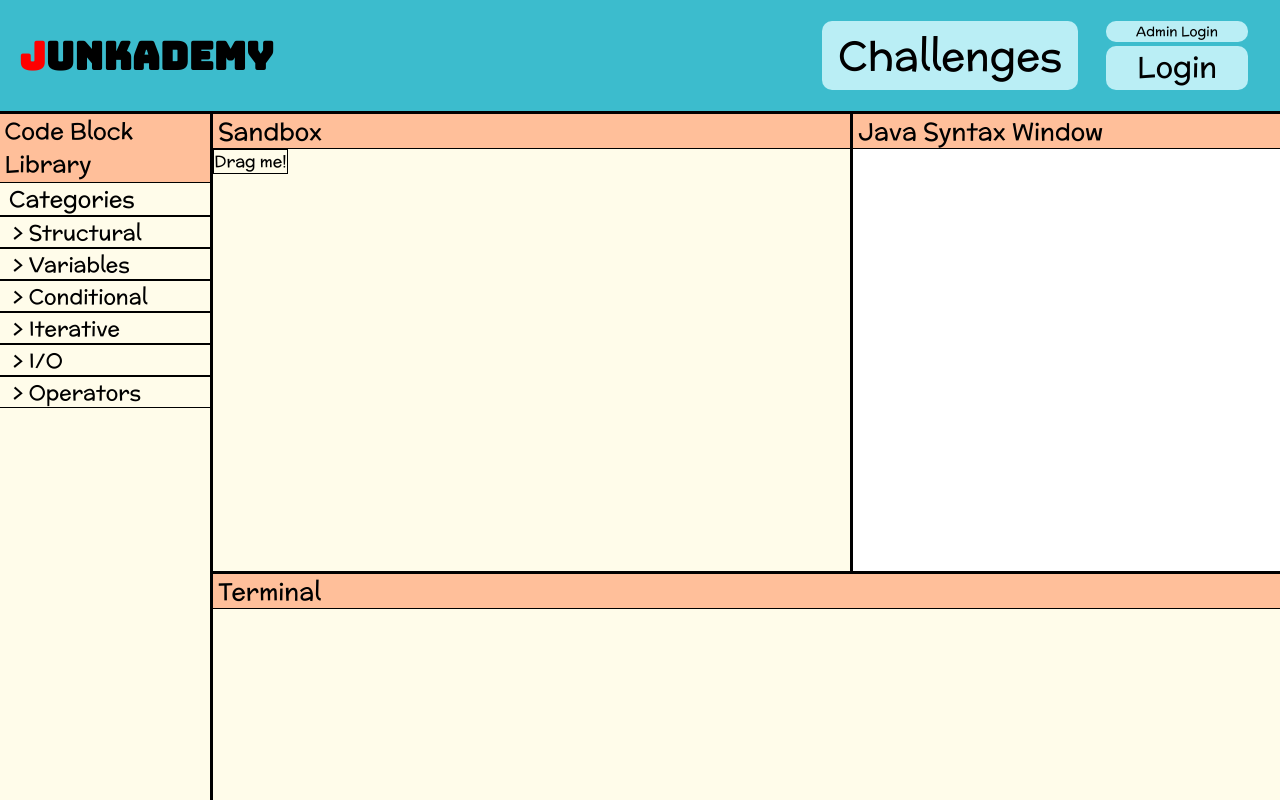
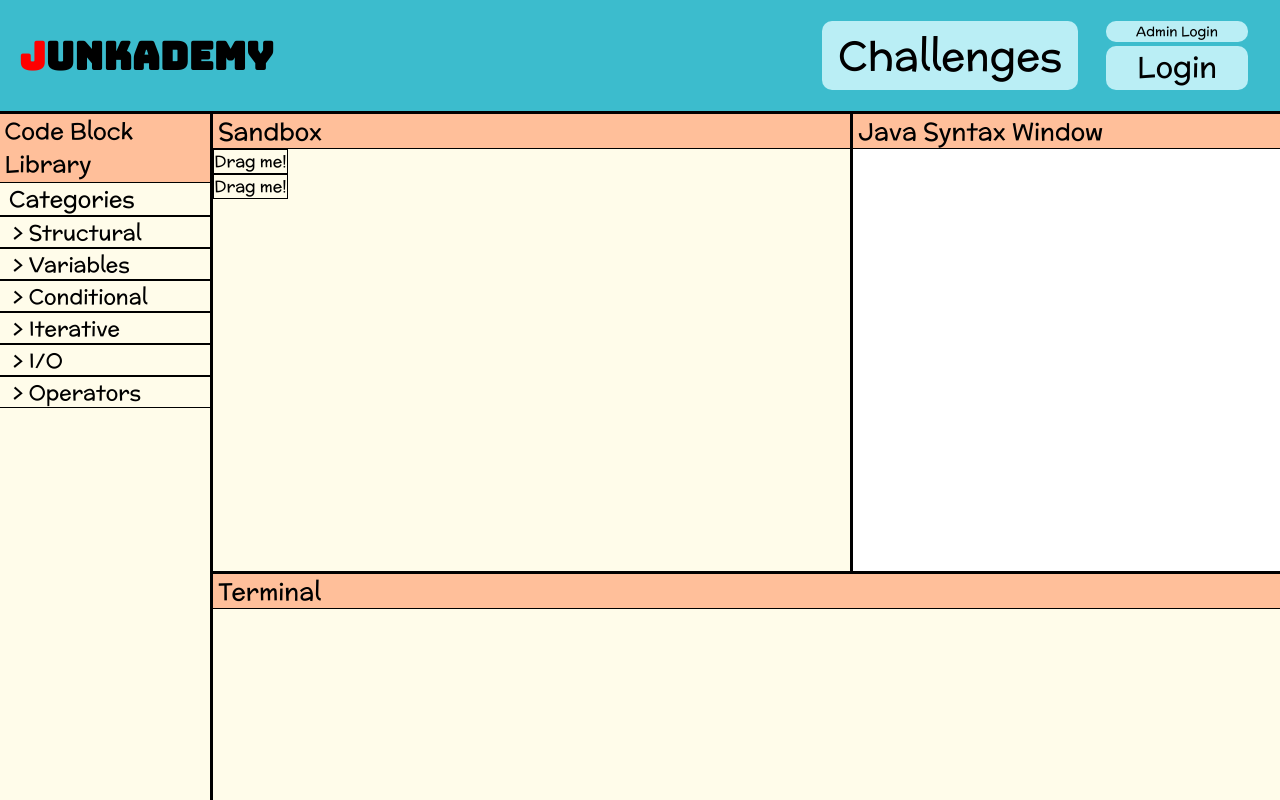
Before and after one commit to mmills2/JunkademyFrontend, a React (Create React App) app: page / in a window 1280 px wide. Built offline with nearby package versions, Linux system fonts and the light colour scheme.

Commit message:
sandbox.js function to class rewrite, workspaceblock.js function to class rewrite and onstop/onstart progress

```diff
--- a/package.json
+++ b/package.json
@@ -7,6 +7,8 @@
     "@testing-library/react": "^13.4.0",
     "@testing-library/user-event": "^13.5.0",
     "react": "^18.2.0",
+    "react-dnd": "^16.0.1",
+    "react-dnd-html5-backend": "^16.0.1",
     "react-dom": "^18.2.0",
     "react-drag-and-drop": "^3.0.0",
     "react-draggable": "^4.4.5",
--- a/src/components/Sandbox.js
+++ b/src/components/Sandbox.js
@@ -1,5 +1,30 @@
 import WorkspaceBlock from "./WorkspaceBlock";
+import React from "react";
 
+class Sandbox extends React.Component{
+  constructor(){
+    super();
+  }
+
+  render(){
+    return (
+      <div id="sandbox">
+        <div className="mainTitleDiv">
+          <h2 className="mainTitles">Sandbox</h2>
+        </div>
+        <div id="workspace" className="contentDiv">
+          <WorkspaceBlock />
+          <WorkspaceBlock />
+        </div>
+      </div>
+    );
+  }
+}
+
+export default Sandbox;
+
+
+/*
 function Sandbox() {
   return (
     <div id="sandbox">
@@ -7,10 +32,11 @@ function Sandbox() {
         <h2 className="mainTitles">Sandbox</h2>
       </div>
       <div id="workspace" className="contentDiv">
-        <WorkspaceBlock />
+        <WorkspaceBlock targetX={300} targetY={200}/>
       </div>
     </div>
   );
 }
 
 export default Sandbox;
+*/
--- a/src/components/WorkspaceBlock.js
+++ b/src/components/WorkspaceBlock.js
@@ -1,14 +1,63 @@
-import { Component } from "react";
+import React from "react";
 import Draggable, {DraggableCore} from 'react-draggable';
 
-function WorkspaceBlock(){
+
+class WorkspaceBlock extends React.Component{
+    constructor(){
+        super();
+        /*
+        this.state={
+            x:0,
+            y:0,
+            lastClicked:false
+        }
+        */
+        var lastClicked = false;
+    }
+
+    onStop = (e,data) => {
+        //allBlocks gets all workspace blocks
+        let allBlocks = document.querySelectorAll(".workspaceBlock");
+
+        //iterate through allBlocks checking if any are close enough to snap with this one
+        for(let i=0;i<allBlocks.length;i++){
+             let curTransform = allBlocks[i].getAttribute("style");
+             var curX = curTransform.substring(curTransform.indexOf('(')+1,curTransform.indexOf('p'));
+             var curY = curTransform.substring(curTransform.indexOf('p')+3,curTransform.lastIndexOf('p'));
+
+             if(data.x > curX - 30 && data.x < curX + 30 && data.y > curY - 30 && data.y < curY + 30){
+                console.log("snap")
+             }
+        }
+    }
+
+    onStart = (e,data) => {
+
+        let allBlocks = document.querySelectorAll(".workspaceBlock");
+        /*
+        //iterate through allBlocks setting lastClicked to false on each
+        for(let i=0;i<allBlocks.length;i++){
+            allBlocks[i].getAttribute("state");
+        }
+
+        //set lastClicked to true on current block
+        this.setState({lastClicked:true});
+        */
+        //console.log(allBlocks[0]);
+        console.log(allBlocks[0]);
+
+    }
+
+    render(){
         return (
-        <Draggable bounds={"parent"}>
+            <Draggable bounds={"parent"} onStop={this.onStop} onStart={this.onStart}>
                 <div className="workspaceBlock">
                     Drag me!
                 </div>
             </Draggable>
         );
     }
+}
+
 
 export default WorkspaceBlock;
--- a/src/index.css
+++ b/src/index.css
@@ -172,3 +172,9 @@ body {
   border: 1px solid;
   width: fit-content;
 }
+
+.test{
+  border: 1px solid;
+  width: fit-content;
+  height: 100%;
+}
```
Also changed, not shown: 1 other file (tests, documents, lock files or other folders). Lines whose indentation alone changed are shown as unchanged.
